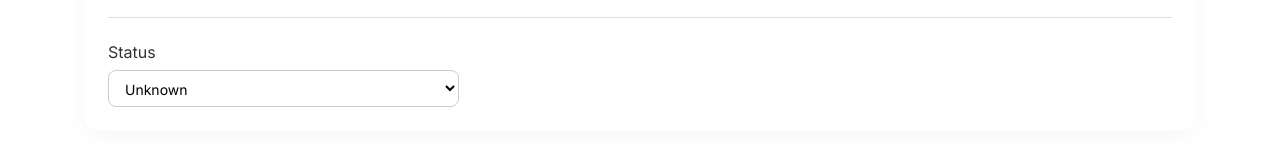
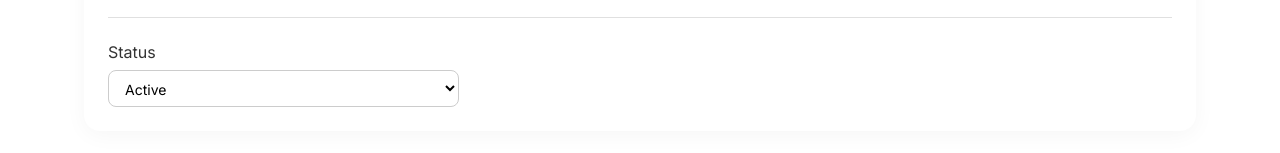
Before and after one commit to marzie-jalali/nak-challenge-2, a React (Vite) app: page /users/new in a window 1280 px wide. Shown: the part 395-548 px from the top of the page. Built offline with nearby package versions, Linux system fonts and the light colour scheme.

Commit message:
fix errors

```diff
--- a/src/components/shared/tools/CustomInput.tsx
+++ b/src/components/shared/tools/CustomInput.tsx
@@ -20,7 +20,7 @@ const CustomInput: React.FC<CustomInputProps> = ({
           {required && <RequiredStar>*</RequiredStar>}
         </TextLabel>
       )}
-      <StyledInput {...props} error={error} />
+      <StyledInput {...props} />
       {error && <ErrorMessage>{error}</ErrorMessage>}
     </InputWrapper>
   );
--- a/src/components/user/UserForm.tsx
+++ b/src/components/user/UserForm.tsx
@@ -28,7 +28,7 @@ const userSchema = yup.object({
     .matches(phoneRegex, "phone_just_numbers"),
   status: yup
     .string()
-    .oneOf(["active", "not_active", "null"], "status_invalid_value")
+    .oneOf(["active", "not_active", ""], "status_invalid_value")
     .optional()
     .transform((value) => (value === "" ? undefined : value)),
 });
@@ -60,7 +60,7 @@ const UserForm = () => {
       userName: "",
       email: "",
       phone: "",
-      status: null,
+      status: undefined,
     },
     mode: "onChange",
   });
--- a/src/components/user/UserTable.tsx
+++ b/src/components/user/UserTable.tsx
@@ -1,4 +1,4 @@
-import React, { useState, useMemo } from "react";
+import React, { useState } from "react";
 import styled from "@emotion/styled";
 import { useNavigate } from "react-router-dom";
 import { useTranslation } from "react-i18next";
--- a/src/pages/CollatzPage.tsx
+++ b/src/pages/CollatzPage.tsx
@@ -29,8 +29,7 @@ const CollatzPage = () => {
   const {
     register,
     handleSubmit,
-    formState: { errors, isValid, isSubmitting },
-    reset,
+    formState: { errors },
   } = useForm<FormValues>({
     resolver: yupResolver(schema),
     mode: "onChange",
```
